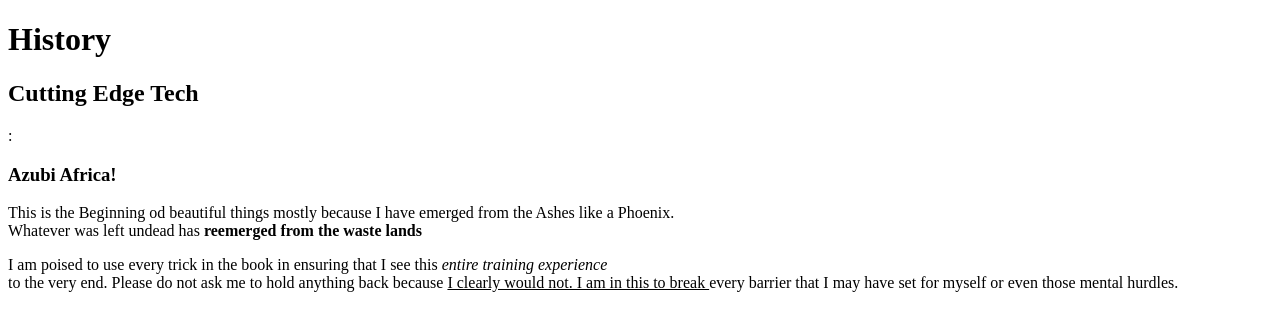
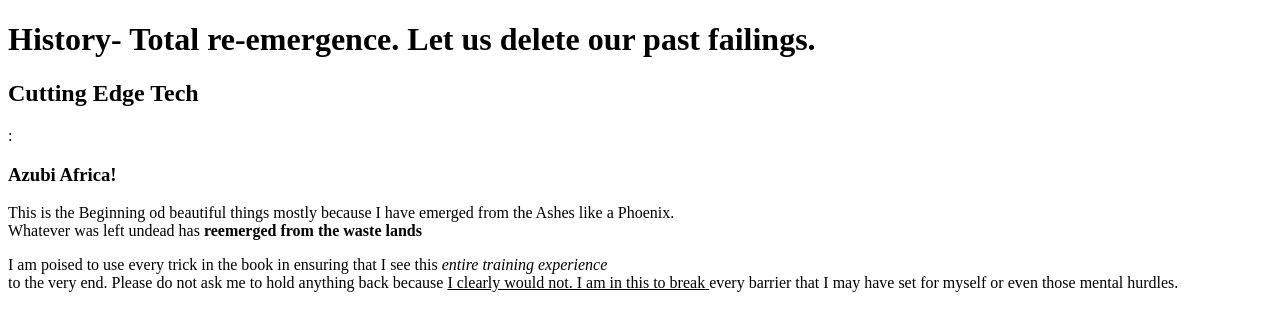
Before and after one commit to kanmiragi/AZ-C5-HTML, a plain HTML site: page index.html in a window 1280 px wide. Drawn offline with Linux system fonts and the light colour scheme.

Commit message:
I am returning the Ummph to my work.

```diff
--- a/index.html
+++ b/index.html
@@ -6,7 +6,7 @@
     <title>Debut HTML file</title>
 </head>
 <body>
-    <h1>History</h1>
+    <h1>History- Total re-emergence. Let us delete our past failings.</h1>
     <h2>Cutting Edge Tech</h2>: <h3>Azubi Africa!</h3>
   <!-- The following code is a chronological annalysis of the unclear gibberish going on in my mind. Please don't take it too seriously -->
     <p>This is the Beginning od beautiful things mostly because I have emerged from the Ashes like a Phoenix. <br>
```
